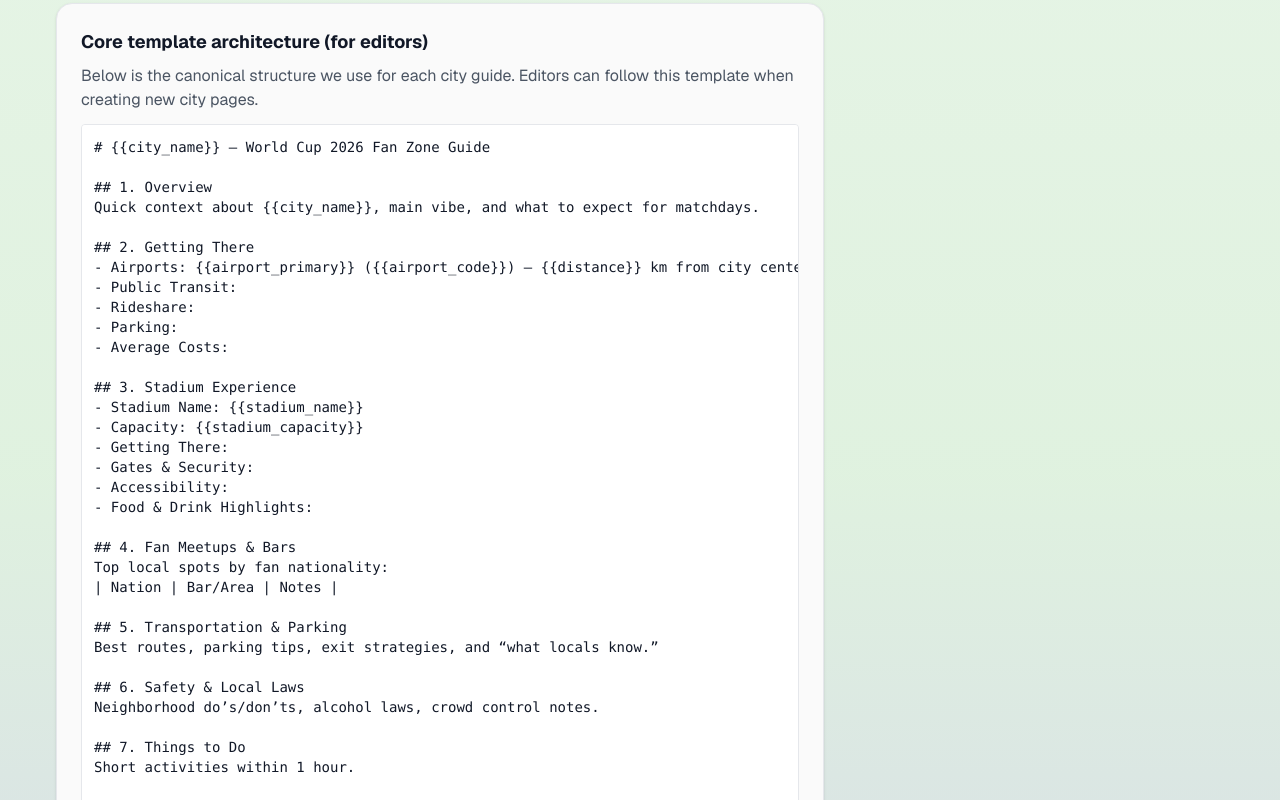
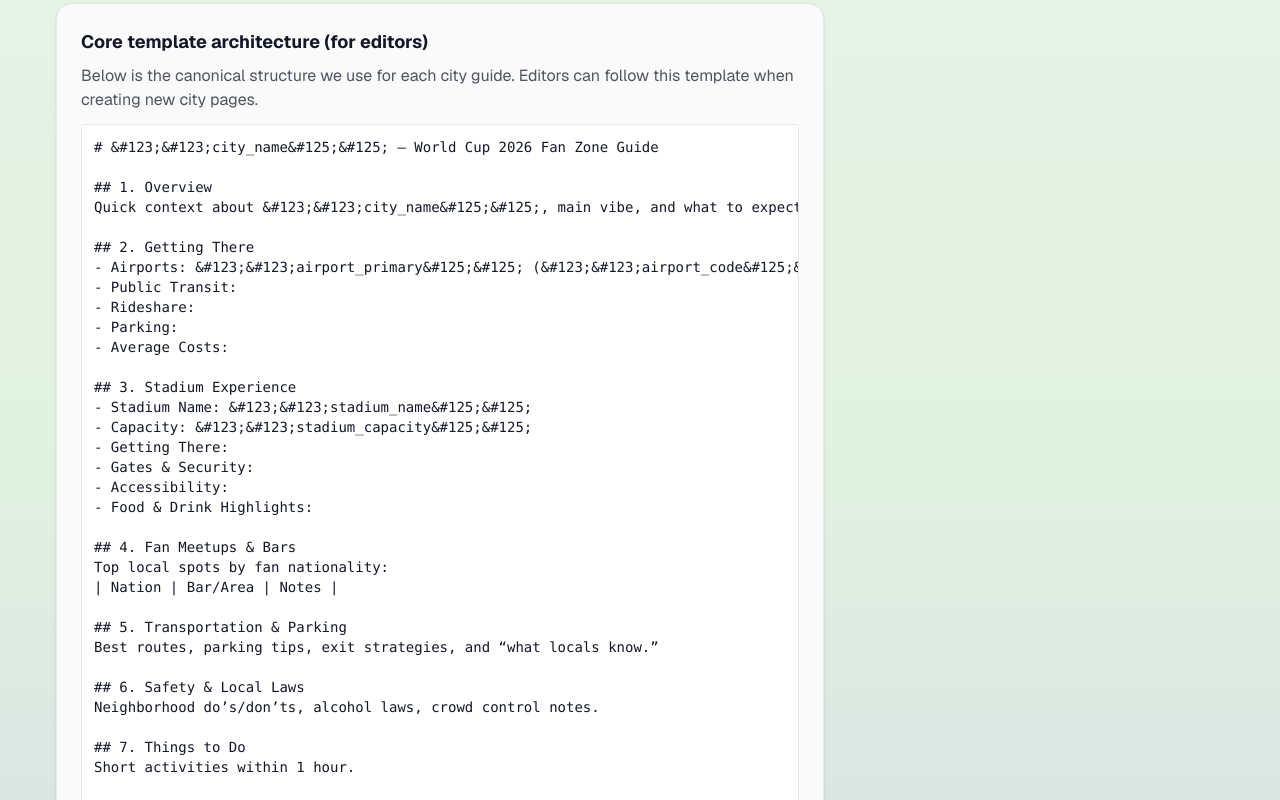
Before and after one commit to unhalum90/worldcup, a Next.js app in the folder web/: page /cities/1 in a window 1280 px wide. Shown: the part 2480-3280 px from the top of the page. Built offline with nearby package versions, Linux system fonts and the light colour scheme; no server answers; the database is empty.

Commit message:
escape template placeholders in editor template block to avoid runtime eval

```diff
--- a/web/app/cities/[city]/page.tsx
+++ b/web/app/cities/[city]/page.tsx
@@ -120,21 +120,21 @@ export default async function CityGuide({ params }: Props) {
             <section className="rounded-lg p-6 bg-[color:var(--color-neutral-50)] border border-[color:var(--color-neutral-100)] shadow-sm">
               <h3 className="text-lg font-bold mb-2">Core template architecture (for editors)</h3>
               <p className="text-[color:var(--color-neutral-800)]">Below is the canonical structure we use for each city guide. Editors can follow this template when creating new city pages.</p>
-              <pre className="mt-3 p-3 bg-white rounded text-sm overflow-auto border border-[color:var(--color-neutral-100)]"><code>{`# {{city_name}} — World Cup 2026 Fan Zone Guide
+              <pre className="mt-3 p-3 bg-white rounded text-sm overflow-auto border border-[color:var(--color-neutral-100)]"><code>{`# &#123;&#123;city_name&#125;&#125; — World Cup 2026 Fan Zone Guide
 
 ## 1. Overview
-Quick context about {{city_name}}, main vibe, and what to expect for matchdays.
+Quick context about &#123;&#123;city_name&#125;&#125;, main vibe, and what to expect for matchdays.
 
 ## 2. Getting There
-- Airports: {{airport_primary}} ({{airport_code}}) — {{distance}} km from city center
+- Airports: &#123;&#123;airport_primary&#125;&#125; (&#123;&#123;airport_code&#125;&#125;) — &#123;&#123;distance&#125;&#125; km from city center
 - Public Transit:
 - Rideshare:
 - Parking:
 - Average Costs:
 
 ## 3. Stadium Experience
-- Stadium Name: {{stadium_name}}
-- Capacity: {{stadium_capacity}}
+- Stadium Name: &#123;&#123;stadium_name&#125;&#125;
+- Capacity: &#123;&#123;stadium_capacity&#125;&#125;
 - Getting There:
 - Gates & Security:
 - Accessibility:
@@ -157,9 +157,9 @@ Short activities within 1 hour.
 Bullet list of verified crowd-sourced advice.
 
 ## 9. Essential Links & Maps
-- [Official City Page]({{city_official_url}})
-- [Transit Map]({{transit_pdf_link}})
-- [Google Maps Stadium]({{gmap_link}})
+- [Official City Page](&#123;&#123;city_official_url&#125;&#125;)
+- [Transit Map](&#123;&#123;transit_pdf_link&#125;&#125;)
+- [Google Maps Stadium](&#123;&#123;gmap_link&#125;&#125;)
 
 _Last updated May 2026_`}</code></pre>
             </section>
```
